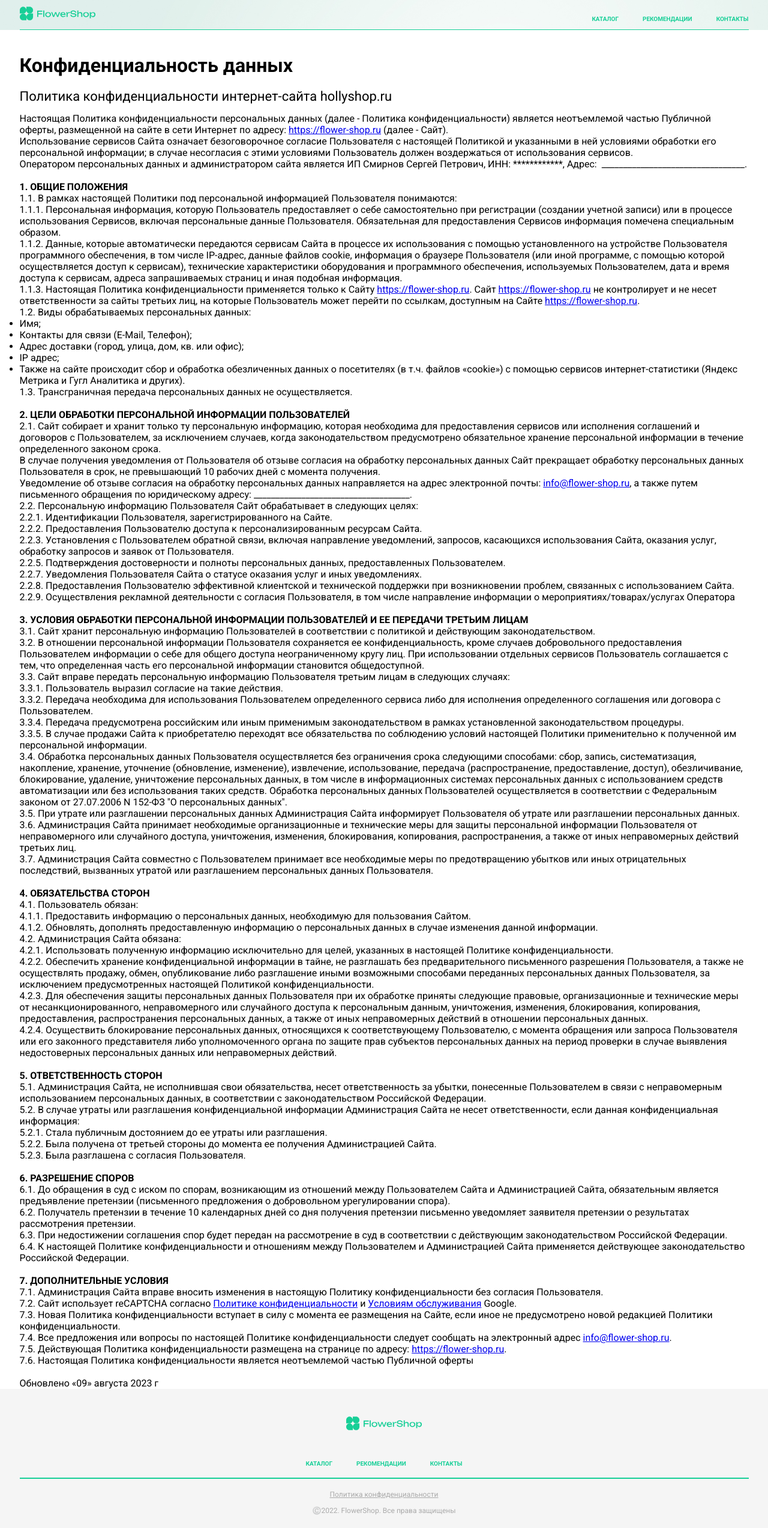
After one commit to Boltasov/dvmn_flowers, a Django app: page /confidentcialnost/ in a window 1280 px wide. The commit adds this page. Shown: the whole page at 60% size. Run offline with Django 4.2, Linux system fonts and the light colour scheme; some web fonts are replaced.

Commit message:
Add consent to the processing of personal data

```diff
--- a/shop/templates/base.html
+++ b/shop/templates/base.html
@@ -58,7 +58,7 @@
 					</ul>
 				</nav>
 				<hr class="line"></hr>
-				<a href="#" class="footer__poli">Политика конфиденциальности</a>
+				<a href="{% url "shop:confidentcialnost" %}" class="footer__poli">Политика конфиденциальности</a>
 				<p class="footer_cop">©️2022. FlowerShop. Все права защищены</p>
 			</div>
 		</div>
--- /dev/null
+++ b/shop/templates/confidentcialnost.html
@@ -0,0 +1,255 @@
+{% extends "base.html" %}
+{% block content %}
+<main class="page-content">
+    <div class="container">
+        <div class="breadcrumbs">
+            <div class="page-title" style="padding-top: 40px;">
+                <h1>Конфиденциальность данных</h1>
+
+            </div>
+<p style="text-align: left; padding-top: 20px; padding-bottom: 15px; font-size: 22px; font-style: inherit;">
+ Политика конфиденциальности интернет-сайта hollyshop.ru&nbsp;
+</p>
+</h2>
+<p>
+ Настоящая Политика конфиденциальности персональных данных (далее - Политика конфиденциальности) является неотъемлемой частью Публичной оферты, размещенной на сайте в сети Интернет по адресу: <a href="http://193.201.126.191/">https://flower-shop.ru</a> (далее - Сайт).
+</p>
+<p>
+ Использование сервисов Сайта означает безоговорочное согласие Пользователя с настоящей Политикой и указанными в ней условиями обработки его персональной информации; в случае несогласия с этими условиями Пользователь должен воздержаться от использования сервисов.
+</p>
+<p>
+ Оператором персональных данных и администратором сайта является ИП Смирнов Сергей Петрович, ИНН: ************, Адрес:&nbsp; _________________________________. <br>
+<br>
+</p>
+<p>
+</p>
+<p>
+<b>1. ОБЩИЕ ПОЛОЖЕНИЯ </b>
+</p>
+<b> </b>
+<p>
+ 1.1. В рамках настоящей Политики под персональной информацией Пользователя понимаются:
+</p>
+<p>
+ 1.1.1. Персональная информация, которую Пользователь предоставляет о себе самостоятельно при регистрации (создании учетной записи) или в процессе использования Сервисов, включая персональные данные Пользователя. Обязательная для предоставления Сервисов информация помечена специальным образом.
+</p>
+<p>
+ 1.1.2. Данные, которые автоматически передаются сервисам Сайта в процессе их использования с помощью установленного на устройстве Пользователя программного обеспечения, в том числе IP-адрес, данные файлов cookie, информация о браузере Пользователя (или иной программе, с помощью которой осуществляется доступ к сервисам), технические характеристики оборудования и программного обеспечения, используемых Пользователем, дата и время доступа к сервисам, адреса запрашиваемых страниц и иная подобная информация.
+</p>
+<p>
+ 1.1.3. Настоящая Политика конфиденциальности применяется только к Сайту <a href="http://193.201.126.191/">https://flower-shop.ru</a>. Сайт <a href="http://193.201.126.191/">https://flower-shop.ru</a> не контролирует и не несет ответственности за сайты третьих лиц, на которые Пользователь может перейти по ссылкам, доступным на Сайте <a href="http://193.201.126.191/">https://flower-shop.ru</a>.
+</p>
+<p>
+ 1.2. Виды обрабатываемых персональных данных:
+</p>
+<ul>
+<li>
+<p>
+     Имя;
+</p>
+</li>
+<li>
+<p>
+     Контакты для связи (E-Mail, Телефон);
+</p>
+</li>
+<li>
+<p>
+     Адрес доставки (город, улица, дом, кв. или офис);
+</p>
+</li>
+<li>
+<p>
+     IP адрес;
+</p>
+</li>
+<li>
+<p>
+     Также на сайте происходит сбор и обработка обезличенных данных о посетителях (в т.ч. файлов «cookie») с помощью сервисов интернет-статистики (Яндекс Метрика и Гугл Аналитика и других).
+</p>
+</li>
+</ul>
+<p>
+ 1.3. Трансграничная передача персональных данных не осуществляется.
+</p>
+<br>
+<p>
+<b>2. ЦЕЛИ ОБРАБОТКИ ПЕРСОНАЛЬНОЙ ИНФОРМАЦИИ ПОЛЬЗОВАТЕЛЕЙ </b>
+</p>
+<b> </b>
+<p>
+ 2.1. Сайт собирает и хранит только ту персональную информацию, которая необходима для предоставления сервисов или исполнения соглашений и договоров с Пользователем, за исключением случаев, когда законодательством предусмотрено обязательное хранение персональной информации в течение определенного законом срока.
+</p>
+<p>
+ В случае получения уведомления от Пользователя об отзыве согласия на обработку персональных данных Сайт прекращает обработку персональных данных Пользователя в срок, не превышающий 10 рабочих дней с момента получения.
+</p>
+<p>
+ Уведомление об отзыве согласия на обработку персональных данных направляется на адрес электронной почты: <a href="mailto:info@flower-shop.ru">info@flower-shop.ru</a>, а также путем письменного обращения по юридическому адресу: ____________________________________.
+</p>
+<p>
+ 2.2. Персональную информацию Пользователя Сайт обрабатывает в следующих целях:
+</p>
+<p>
+ 2.2.1. Идентификации Пользователя, зарегистрированного на Сайте.
+</p>
+<p>
+ 2.2.2. Предоставления Пользователю доступа к персонализированным ресурсам Сайта.
+</p>
+<p>
+ 2.2.3. Установления с Пользователем обратной связи, включая направление уведомлений, запросов, касающихся использования Сайта, оказания услуг, обработку запросов и заявок от Пользователя.
+</p>
+<p>
+ 2.2.5. Подтверждения достоверности и полноты персональных данных, предоставленных Пользователем.
+</p>
+<p>
+ 2.2.7. Уведомления Пользователя Сайта о статусе оказания услуг и иных уведомлениях.
+</p>
+<p>
+ 2.2.8. Предоставления Пользователю эффективной клиентской и технической поддержки при возникновении проблем, связанных с использованием Сайта.
+</p>
+<p>
+ 2.2.9. Осуществления рекламной деятельности с согласия Пользователя, в том числе направление информации о мероприятиях/товарах/услугах Оператора
+</p>
+<br>
+<p>
+<b>3. УСЛОВИЯ ОБРАБОТКИ ПЕРСОНАЛЬНОЙ ИНФОРМАЦИИ ПОЛЬЗОВАТЕЛЕЙ И ЕЕ ПЕРЕДАЧИ ТРЕТЬИМ ЛИЦАМ </b>
+</p>
+<b> </b>
+<p>
+ 3.1. Сайт хранит персональную информацию Пользователей в соответствии с политикой и действующим законодательством.
+</p>
+<p>
+ 3.2. В отношении персональной информации Пользователя сохраняется ее конфиденциальность, кроме случаев добровольного предоставления Пользователем информации о себе для общего доступа неограниченному кругу лиц. При использовании отдельных сервисов Пользователь соглашается с тем, что определенная часть его персональной информации становится общедоступной.
+</p>
+<p>
+ 3.3. Сайт вправе передать персональную информацию Пользователя третьим лицам в следующих случаях:
+</p>
+<p>
+ 3.3.1. Пользователь выразил согласие на такие действия.
+</p>
+<p>
+ 3.3.2. Передача необходима для использования Пользователем определенного сервиса либо для исполнения определенного соглашения или договора с Пользователем.
+</p>
+<p>
+ 3.3.4. Передача предусмотрена российским или иным применимым законодательством в рамках установленной законодательством процедуры.
+</p>
+<p>
+ 3.3.5. В случае продажи Сайта к приобретателю переходят все обязательства по соблюдению условий настоящей Политики применительно к полученной им персональной информации.
+</p>
+<p>
+ 3.4. Обработка персональных данных Пользователя осуществляется без ограничения срока следующими способами: сбор, запись, систематизация, накопление, хранение, уточнение (обновление, изменение), извлечение, использование, передача (распространение, предоставление, доступ), обезличивание, блокирование, удаление, уничтожение персональных данных, в том числе в информационных системах персональных данных с использованием средств автоматизации или без использования таких средств. Обработка персональных данных Пользователей осуществляется в соответствии с Федеральным законом от 27.07.2006 N 152-ФЗ "О персональных данных".
+</p>
+<p>
+ 3.5. При утрате или разглашении персональных данных Администрация Сайта информирует Пользователя об утрате или разглашении персональных данных.
+</p>
+<p>
+ 3.6. Администрация Сайта принимает необходимые организационные и технические меры для защиты персональной информации Пользователя от неправомерного или случайного доступа, уничтожения, изменения, блокирования, копирования, распространения, а также от иных неправомерных действий третьих лиц.
+</p>
+<p>
+ 3.7. Администрация Сайта совместно с Пользователем принимает все необходимые меры по предотвращению убытков или иных отрицательных последствий, вызванных утратой или разглашением персональных данных Пользователя. <br>
+<br>
+</p>
+<p>
+</p>
+<p>
+<b>4. ОБЯЗАТЕЛЬСТВА СТОРОН </b>
+</p>
+<b> </b>
+<p>
+ 4.1. Пользователь обязан:
+</p>
+<p>
+ 4.1.1. Предоставить информацию о персональных данных, необходимую для пользования Сайтом.
+</p>
+<p>
+ 4.1.2. Обновлять, дополнять предоставленную информацию о персональных данных в случае изменения данной информации.
+</p>
+<p>
+ 4.2. Администрация Сайта обязана:
+</p>
+<p>
+ 4.2.1. Использовать полученную информацию исключительно для целей, указанных в настоящей Политике конфиденциальности.
+</p>
+<p>
+ 4.2.2. Обеспечить хранение конфиденциальной информации в тайне, не разглашать без предварительного письменного разрешения Пользователя, а также не осуществлять продажу, обмен, опубликование либо разглашение иными возможными способами переданных персональных данных Пользователя, за исключением предусмотренных настоящей Политикой конфиденциальности.
+</p>
+<p>
+ 4.2.3. Для обеспечения защиты персональных данных Пользователя при их обработке приняты следующие правовые, организационные и технические меры от несанкционированного, неправомерного или случайного доступа к персональным данным, уничтожения, изменения, блокирования, копирования, предоставления, распространения персональных данных, а также от иных неправомерных действий в отношении персональных данных.
+</p>
+<p>
+ 4.2.4. Осуществить блокирование персональных данных, относящихся к соответствующему Пользователю, с момента обращения или запроса Пользователя или его законного представителя либо уполномоченного органа по защите прав субъектов персональных данных на период проверки в случае выявления недостоверных персональных данных или неправомерных действий. <br>
+<br>
+</p>
+<p>
+</p>
+<p>
+<b>5. ОТВЕТСТВЕННОСТЬ СТОРОН </b>
+</p>
+<b> </b>
+<p>
+ 5.1. Администрация Сайта, не исполнившая свои обязательства, несет ответственность за убытки, понесенные Пользователем в связи с неправомерным использованием персональных данных, в соответствии с законодательством Российской Федерации.
+</p>
+<p>
+ 5.2. В случае утраты или разглашения конфиденциальной информации Администрация Сайта не несет ответственности, если данная конфиденциальная информация:
+</p>
+<p>
+ 5.2.1. Стала публичным достоянием до ее утраты или разглашения.
+</p>
+<p>
+ 5.2.2. Была получена от третьей стороны до момента ее получения Администрацией Сайта.
+</p>
+<p>
+ 5.2.3. Была разглашена с согласия Пользователя. <br>
+<br>
+</p>
+<p>
+</p>
+<p>
+<b>6. РАЗРЕШЕНИЕ СПОРОВ </b>
+</p>
+<b> </b>
+<p>
+ 6.1. До обращения в суд с иском по спорам, возникающим из отношений между Пользователем Сайта и Администрацией Сайта, обязательным является предъявление претензии (письменного предложения о добровольном урегулировании спора).
+</p>
+<p>
+ 6.2. Получатель претензии в течение 10 календарных дней со дня получения претензии письменно уведомляет заявителя претензии о результатах рассмотрения претензии.
+</p>
+<p>
+ 6.3. При недостижении соглашения спор будет передан на рассмотрение в суд в соответствии с действующим законодательством Российской Федерации.
+</p>
+<p>
+ 6.4. К настоящей Политике конфиденциальности и отношениям между Пользователем и Администрацией Сайта применяется действующее законодательство Российской Федерации. <br>
+<br>
+</p>
+<p>
+</p>
+<p>
+<b>7. ДОПОЛНИТЕЛЬНЫЕ УСЛОВИЯ </b>
+</p>
+<b> </b>
+<p>
+ 7.1. Администрация Сайта вправе вносить изменения в настоящую Политику конфиденциальности без согласия Пользователя.
+</p>
+<p>
+ 7.2. Сайт использует reCAPTCHA согласно&nbsp;<a href="https://policies.google.com/privacy" target="_blank">Политике конфиденциальности</a>&nbsp;и&nbsp;<a href="https://policies.google.com/terms" target="_blank">Условиям обслуживания</a>&nbsp;Google.
+</p>
+<p>
+ 7.3. Новая Политика конфиденциальности вступает в силу с момента ее размещения на Сайте, если иное не предусмотрено новой редакцией Политики конфиденциальности.
+</p>
+<p>
+ 7.4. Все предложения или вопросы по настоящей Политике конфиденциальности следует сообщать на электронный адрес <a href="mailto:info@flower-shop.ru">info@flower-shop.ru</a>.
+</p>
+<p>
+ 7.5. Действующая Политика конфиденциальности размещена на странице по адресу: <a href="http://193.201.126.191/">https://flower-shop.ru</a>.
+</p>
+<p>
+ 7.6. Настоящая Политика конфиденциальности является неотъемлемой частью Публичной оферты
+</p>
+<p>
+<br>
+</p>
+<p>
+ Обновлено «09» августа 2023 г<br>
+</p></div>
+</main>
+{% endblock %}
--- a/shop/urls.py
+++ b/shop/urls.py
@@ -15,4 +15,6 @@ urlpatterns = [
     path('result/<int:event_id>/<str:price_level>', views.result,
          name='result'),
     path('consultation/', views.consultation, name='consultation'),
+    path('confidentcialnost/', views.confidentcialnost,
+         name='confidentcialnost'),
 ]
--- a/shop/views.py
+++ b/shop/views.py
@@ -151,3 +151,7 @@ def consultation(request):
         'form': form,
         'mark': mark,
     })
+
+
+def confidentcialnost(request):
+    return render(request, 'confidentcialnost.html', {})
```
